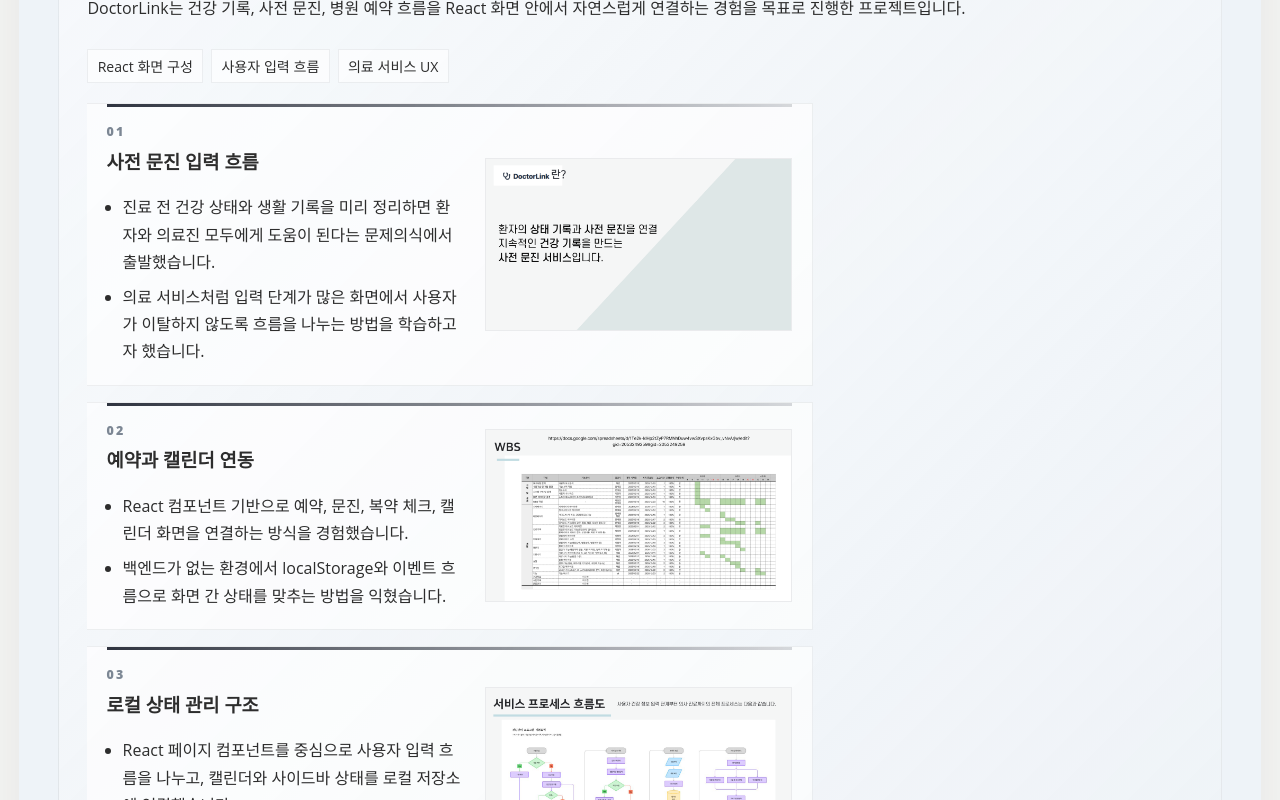
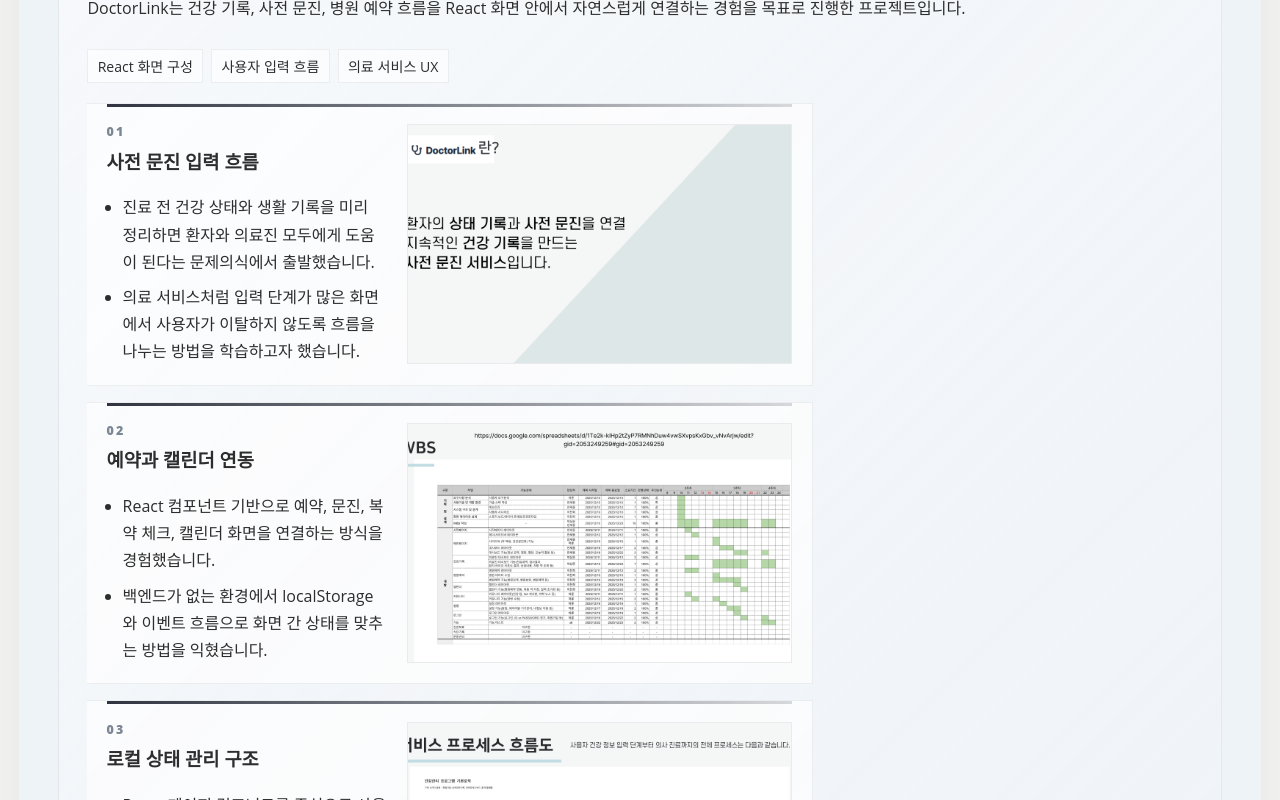
Before and after one commit to kdtlch3650-ctrl/Portfolio, a React (Create React App) app: page /#/project/doctorlink in a window 1280 px wide. Shown: the part 1200-2000 px from the top of the page. Built offline with nearby package versions, Linux system fonts and the light colour scheme.

Commit message:
style: 학습 목표 이미지 영역 확대

```diff
--- a/src/App.css
+++ b/src/App.css
@@ -1354,7 +1354,7 @@
 }
 
 .content-block--learning.content-block--with-image {
-  grid-template-columns: minmax(0, 1fr) minmax(260px, 0.86fr);
+  grid-template-columns: minmax(280px, 0.82fr) minmax(380px, 1.18fr);
 }
 
 .content-block--learning::before {
@@ -1374,6 +1374,7 @@
   border: 1px solid rgba(55, 66, 82, 0.1);
   display: block;
   margin: 0;
+  min-height: 240px;
   object-fit: cover;
   width: 100%;
 }
```
